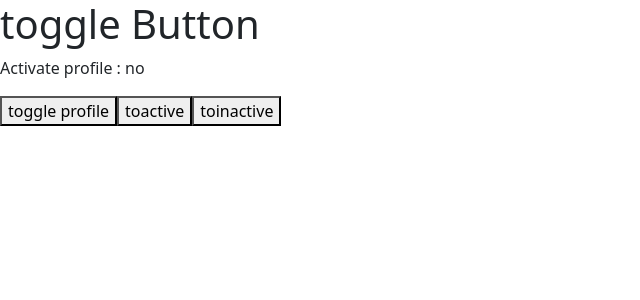
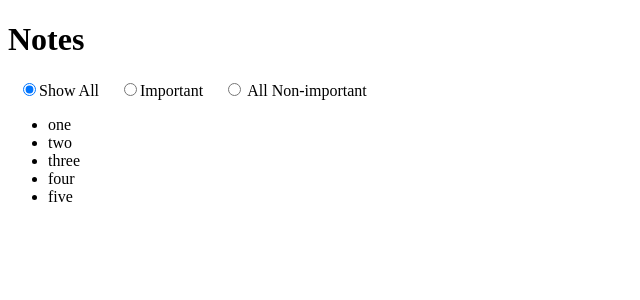
Before and after one commit to DarvinDheena/ReactSession-ReactClass, a React (Vite) app: page / in a window 1280 px wide. Shown: the top 300 px of the page, without its empty margins (0-640 px from the left). Built offline with nearby package versions, Linux system fonts and the light colour scheme.

Commit message:
show notes by their important values

```diff
--- a/src/App.jsx
+++ b/src/App.jsx
@@ -1,26 +1,73 @@
-import React, { useReducer } from 'react'
+import React, { useEffect, useState } from 'react'
 
-const initialState = {
-  isActive : false,
-}
+function App(props) {
 
-function reducer(state,action){
-  switch(action.type){
-    case 'toggle':return { isActive: !state.isActive }
-    case 'toactive' : return { isActive : true }
-    case 'toinactive' : return { isActive : false }
+  const padding ={
+    padding :  10 ,
   }
-}
 
-function App() {
-  const [state , dispatch] = useReducer( reducer,initialState);
+  const [ notes,setNotes] = useState( props.notes);
+  const [ showStatus, setShowStatus] = useState('all')
+
+  const handleStatusChange = (event)=>{
+    setShowStatus(event.target.value)
+  }
+
+  const filterdNotes = (notes,showStatus)=>{
+    switch (showStatus){
+      case  'all' : return notes
+      case 'imp' : return notes.filter(note => note.important=== true)
+      case 'non-imp' : return notes.filter(note=>note.important === false)
+     }
+  }
+
+  const notesFiltered = filterdNotes(notes,showStatus);
+  console.log(notesFiltered);
   return (
     <div>
-      <h1>toggle Button</h1>
-      <p>Activate profile : { state.isActive ? 'yes' : ' no'  }</p>
-      <button onClick={ ()=> dispatch({type:'toggle'})}>toggle profile</button>
-      <button onClick={()=>dispatch({type : 'toactive'})}>toactive</button>
-      <button onClick={()=>dispatch({type : 'toinactive'})}>toinactive</button>
+      <h1>Notes</h1>
+      <label style={ padding }>
+        <input
+          type='radio'
+          name='filter'
+          onChange={ handleStatusChange}
+          value= 'all'
+          checked={showStatus==='all'}
+        />
+      Show All
+      </label >
+      <label style={ padding }>
+        <input
+          type='radio'
+          name='filter'
+          onChange={ handleStatusChange}
+          value='imp'
+          checked= { showStatus === 'imp'}
+        />
+      Important
+      </label>
+      <label style={ padding }>
+        <input
+          type='radio'
+          name='filter'
+          onChange={ handleStatusChange}
+          value = 'non-imp'
+          checked= { showStatus === 'non-imp'}
+        /> All
+      Non-important
+      </label>
+
+
+
+      <ul>
+        {
+          notesFiltered.map(note=>
+          <li key={ note.id }>
+            { note.content }
+            {/* { note.important ? 'yes':'no'} */}
+          </li>)
+        }
+      </ul>
     </div>
   )
 }
--- a/src/main.jsx
+++ b/src/main.jsx
@@ -1,7 +1,6 @@
 import React from 'react'
 import ReactDOM from 'react-dom/client'
 import App from './App.jsx'
-import 'bootstrap/dist/css/bootstrap.min.css'
 
 const notes = [
     {
--- a/src/styles/style.css
+++ /dev/null
@@ -1,22 +0,0 @@
-body {
-   font-family: sans-serif;
-   margin: 20px;
-   padding: 0;
-}
-/* .square{
-    background-color: white;
-    border: 1px solid black;
-    text-align: center;
-    line-height: 34px;
-    height: 34px;
-    width: 34px ;
-    float: left;
-    margin-top: -1px;
-    margin-right: -1px;
-
-}
-.row ::after{
-    content: '';
-    clear: both;
-    display: table;
-} */
```
Also changed, not shown: src/Components/countReducer.jsx (deleted, +0 -16 lines).
